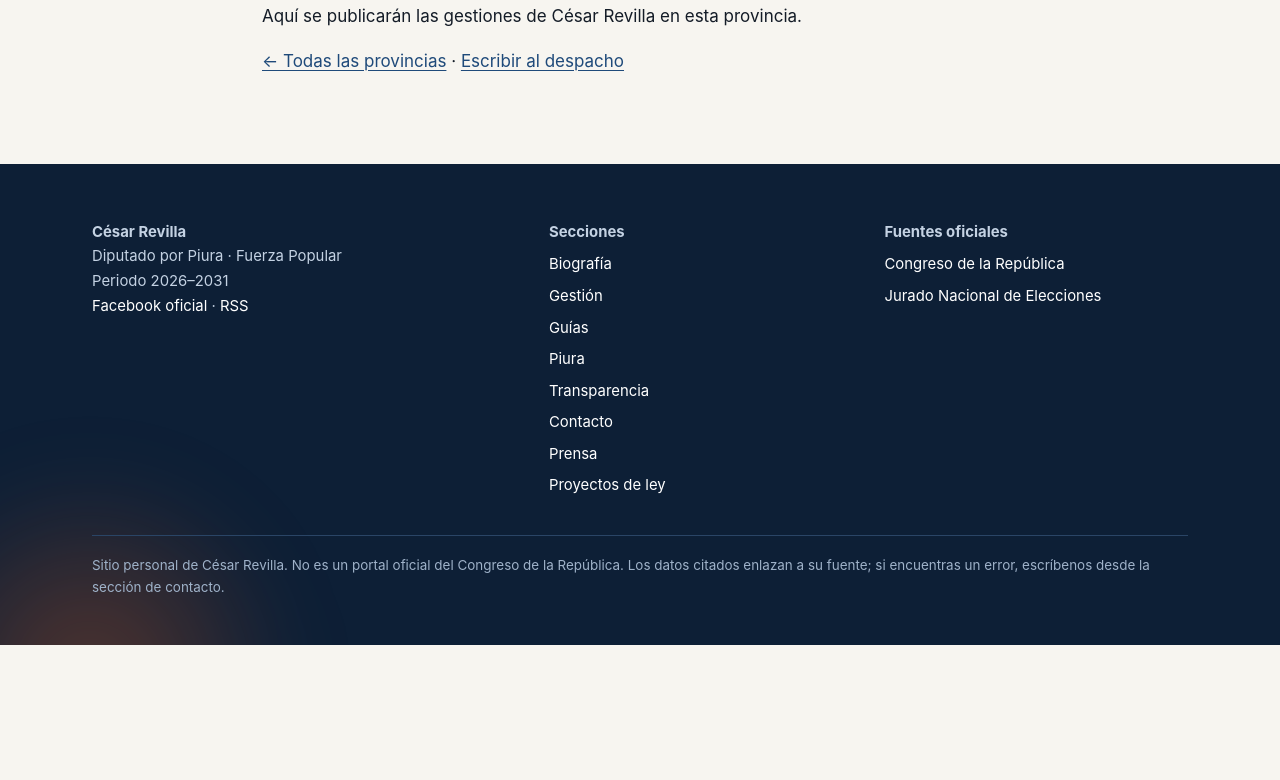
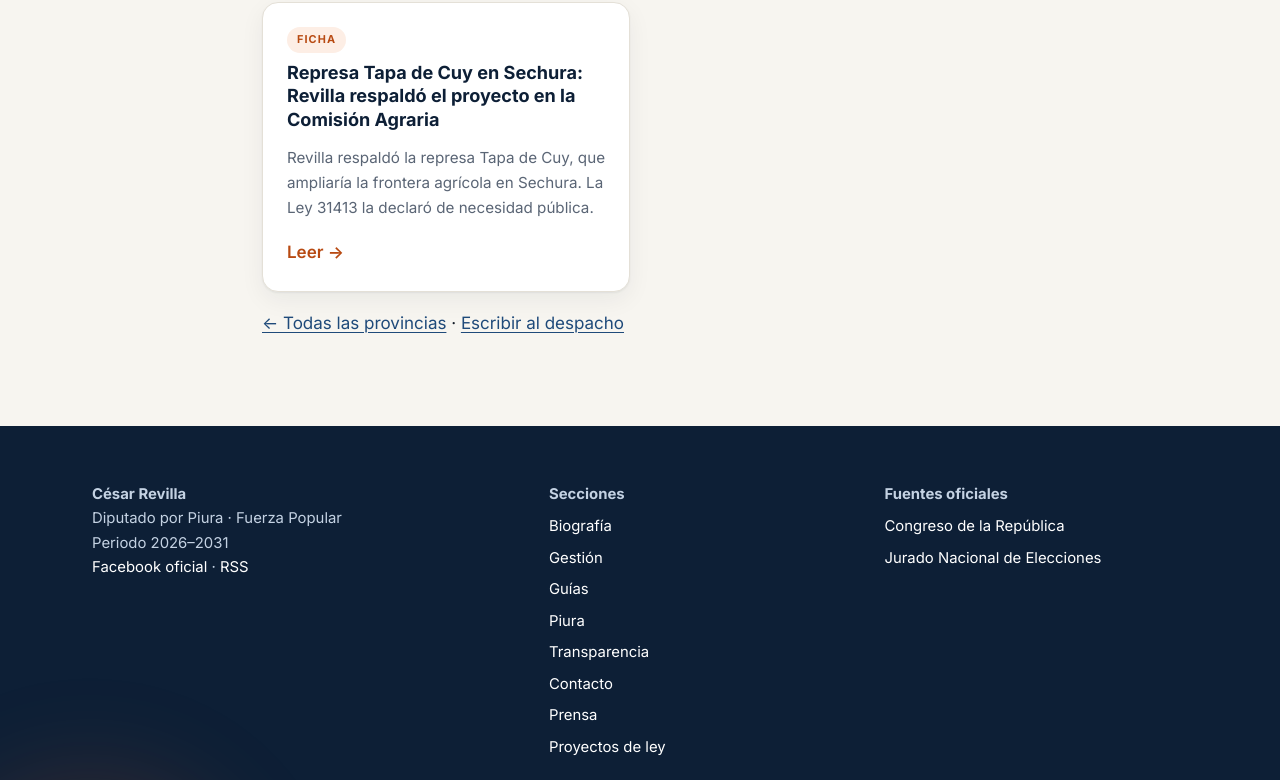
Before and after one commit to guipson4-sketch/cesarrevilla-web, a plain HTML site: page piura/sechura.html in a window 1280 px wide. Shown: the part 485-1265 px from the top of the page. Before the commit the page ends 1130 px from the top, so only its background shows below. Drawn offline with Linux system fonts and the light colour scheme.

Commit message:
Add files via upload

```diff
--- a/piura/sechura.html
+++ b/piura/sechura.html
@@ -6,7 +6,7 @@
 <title>César Revilla en la provincia de Sechura | César Revilla</title>
 <meta name="description" content="Gestiones de César Revilla en la provincia de Sechura, región Piura: obras, reuniones y distritos.">
 <link rel="canonical" href="https://cesarrevilla.com/piura/sechura">
-<meta name="robots" content="noindex, follow">
+<meta name="robots" content="index, follow, max-image-preview:large">
 <meta name="theme-color" content="#12263f">
 <link rel="alternate" type="application/rss+xml" title="Gestiones y guías de César Revilla" href="../feed.xml">
 <meta property="og:type" content="website">
@@ -17,11 +17,16 @@
 <meta property="og:url" content="https://cesarrevilla.com/piura/sechura">
 
 <meta name="twitter:card" content="summary_large_image">
+<link rel="preconnect" href="https://fonts.googleapis.com">
+<link rel="preconnect" href="https://fonts.gstatic.com" crossorigin>
+<link rel="stylesheet" href="https://fonts.googleapis.com/css2?family=Fraunces:opsz,wght@9..144,600;9..144,700&family=Inter:wght@400;500;600;700&display=swap">
 <link rel="stylesheet" href="../styles.css">
+<script src="../main.js" defer></script>
 <script type="application/ld+json">{"@context": "https://schema.org", "@type": "WebSite", "name": "César Revilla · Diputado por Piura", "url": "https://cesarrevilla.com/", "inLanguage": "es-PE"}</script><script type="application/ld+json">{"@context": "https://schema.org", "@type": "BreadcrumbList", "itemListElement": [{"@type": "ListItem", "position": 1, "name": "Inicio", "item": "https://cesarrevilla.com/"}, {"@type": "ListItem", "position": 2, "name": "Piura", "item": "https://cesarrevilla.com/piura"}, {"@type": "ListItem", "position": 3, "name": "Provincia de Sechura", "item": "https://cesarrevilla.com/piura/sechura"}]}</script>
 </head>
 <body>
 <a class="skip" href="#contenido">Saltar al contenido</a>
+
 
 <header class="site-head"><div class="wrap">
 <a class="brand" href="../index.html">César Revilla<small>Diputado por Piura · 2026–2031</small></a>
@@ -32,7 +37,7 @@
 <section class="block"><div class="wrap narrow">
 <p>Sechura es una de las ocho provincias de la región Piura. Está formada por 6 distritos: Sechura, Bellavista de la Unión, Bernal, Cristo Nos Valga, Vice, Rinconada Llicuar.</p>
 <h2>Gestiones de César Revilla en Sechura</h2>
-<p>Aquí se publicarán las gestiones de César Revilla en esta provincia.</p>
+<div class="grid"><div class="card"><span class="tag">Ficha</span><h3><a href="../gestion/represa-tapa-de-cuy-sechura.html">Represa Tapa de Cuy en Sechura: Revilla respaldó el proyecto en la Comisión Agraria</a></h3><p>Revilla respaldó la represa Tapa de Cuy, que ampliaría la frontera agrícola en Sechura. La Ley 31413 la declaró de necesidad pública.</p><a class="more" href="../gestion/represa-tapa-de-cuy-sechura.html">Leer →</a></div></div>
 
 <p><a href="../piura.html">← Todas las provincias</a> · <a href="../contacto.html">Escribir al despacho</a></p>
 </div></section>
```
Also changed, not shown: piura/ayabaca.html (+5 -0 lines), piura/huancabamba.html (+5 -0 lines), piura/morropon.html (+5 -0 lines), piura/paita.html (+5 -0 lines), piura/provincia-de-piura.html (+6 -1 lines), piura/sullana.html (+5 -0 lines), piura/talara.html (+5 -0 lines).
